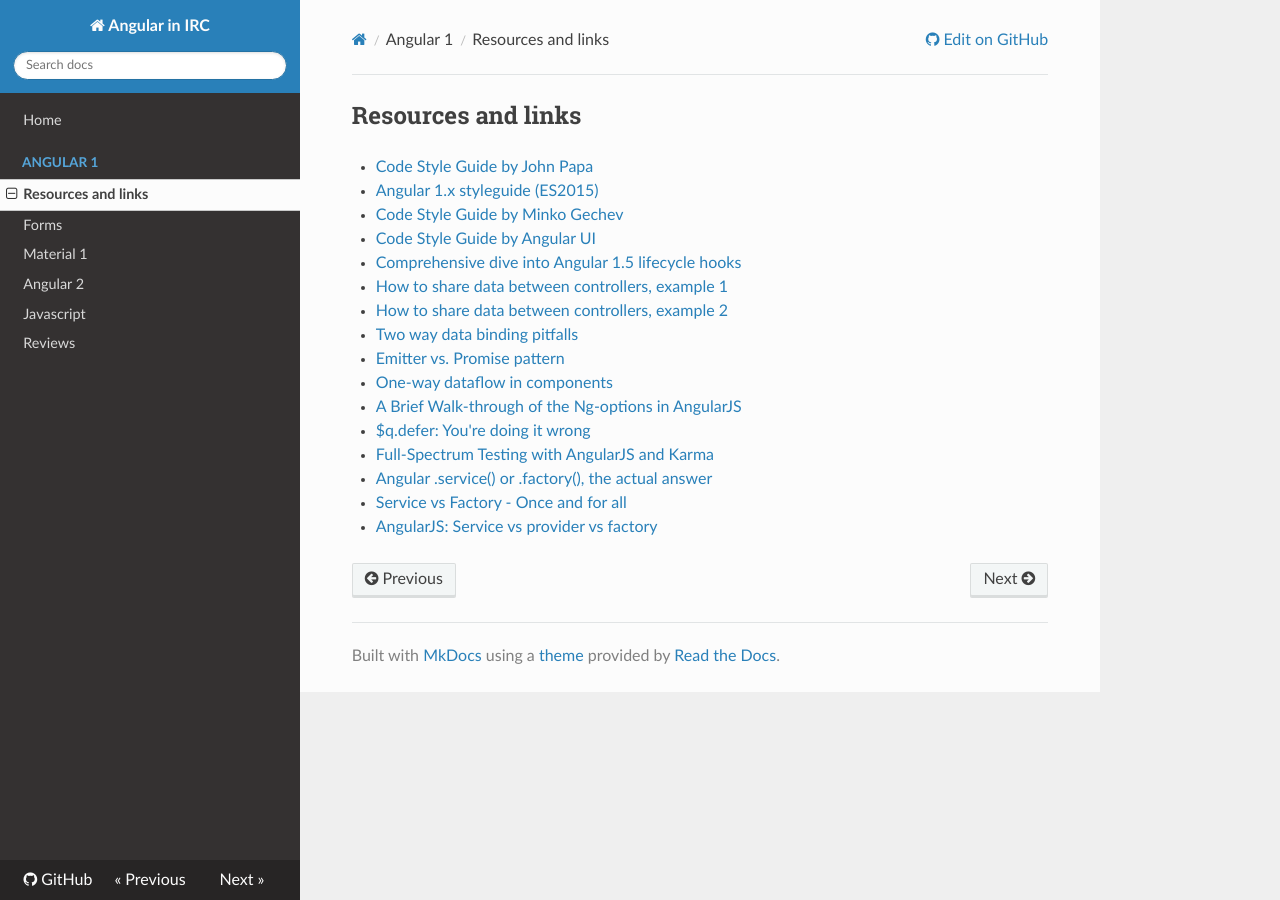
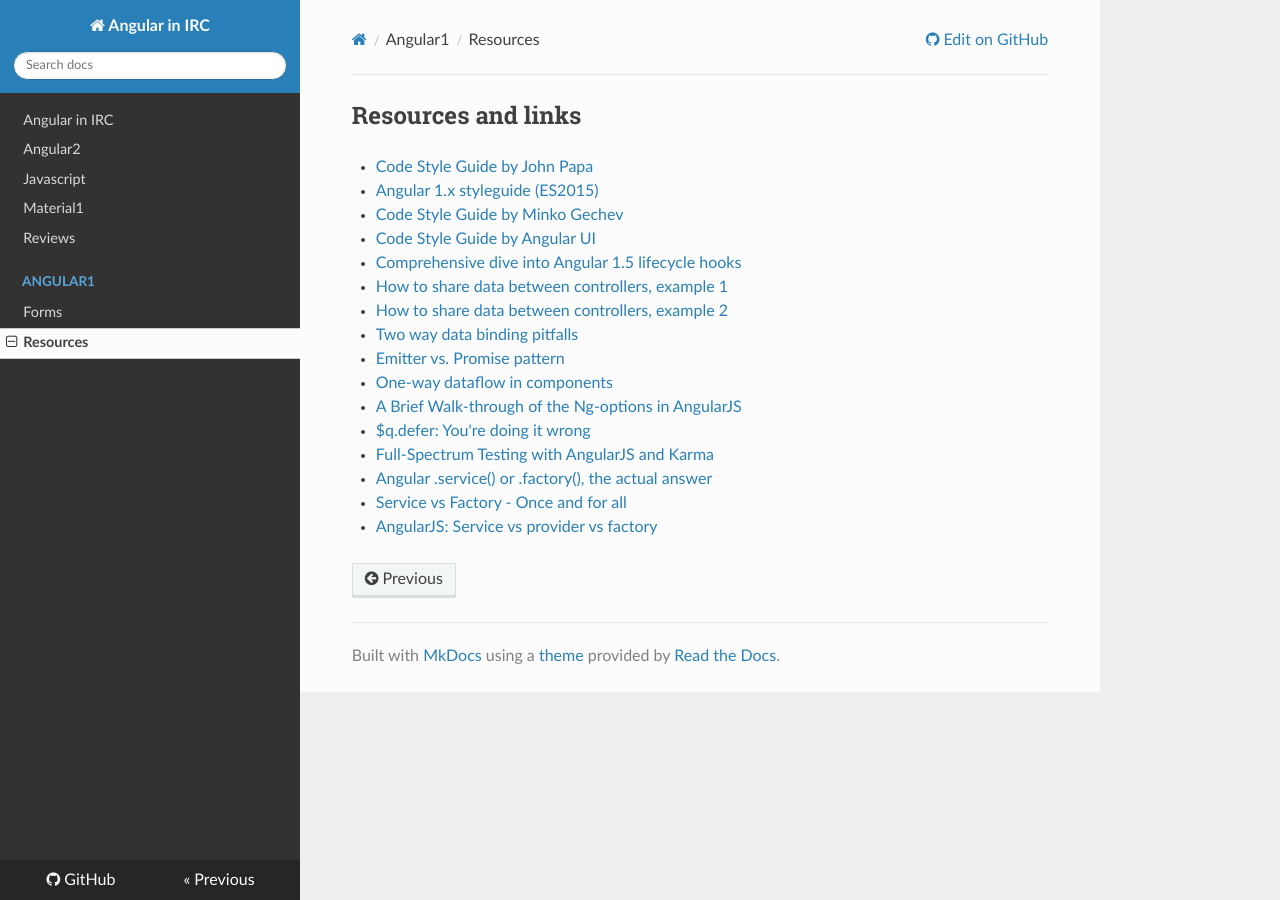
Before and after one commit to ngirc/ng-irc, an MkDocs documentation site: the page built from docs/angular1/resources.md, in a window 1280 px wide. Built offline with MkDocs 1.6.1, drawn with Linux system fonts in a browser that asks for light colours; nearby versions of some CDN libraries; old or Windows-style settings are respelled for this version of MkDocs.

Commit message:
reverting mkdocs.yml to automatic page discovery

```diff
--- a/mkdocs.yml
+++ b/mkdocs.yml
@@ -11,13 +11,3 @@ repo_name: GitHub
 
 extra_javascript:
 - js/extra.js
-
-pages:
-  - Home: 'index.md'
-  - Angular 1:
-    - Resources and links: 'angular1/resources.md'
-    - Forms: 'angular1/forms.md'
-    - Material 1: 'material1.md'
-  - Angular 2: 'angular2.md'
-  - Javascript: 'javascript.md'
-  - Reviews: 'reviews.md'
```
